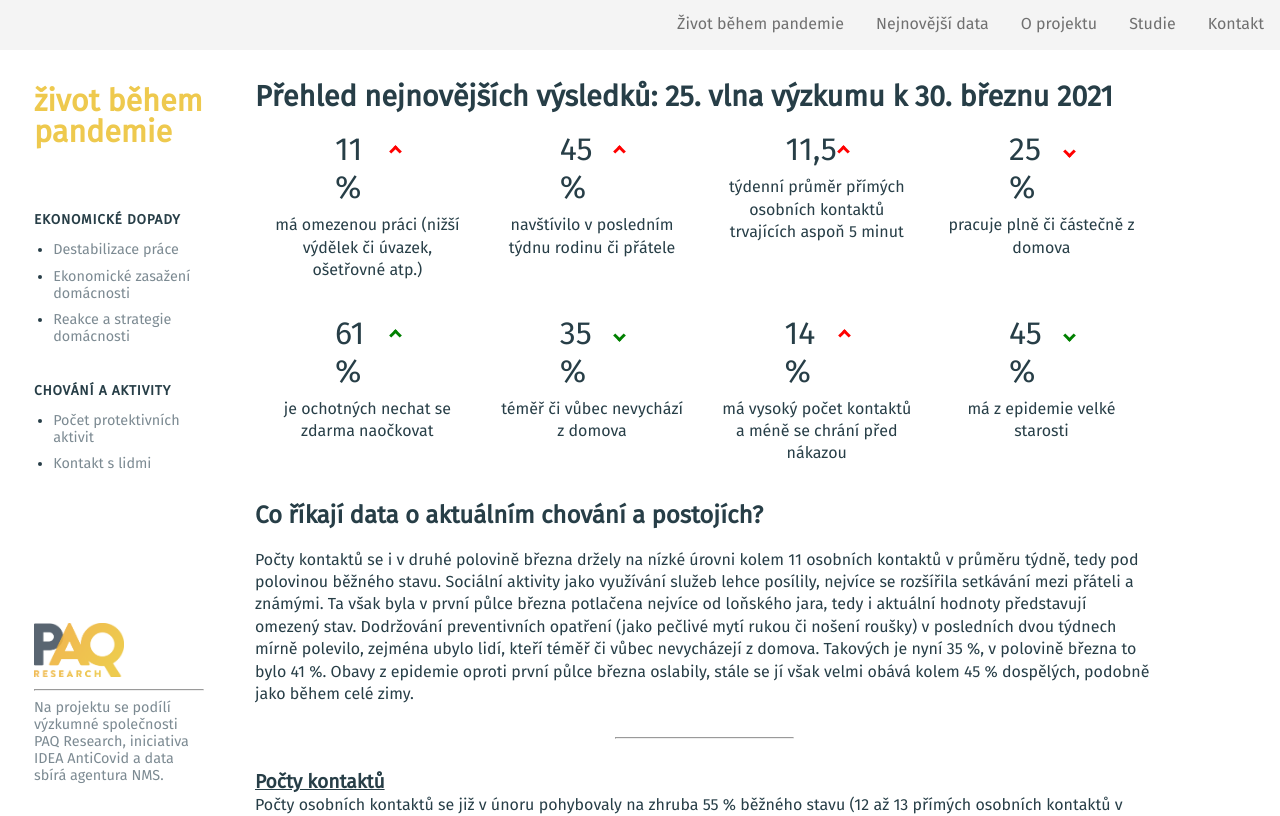
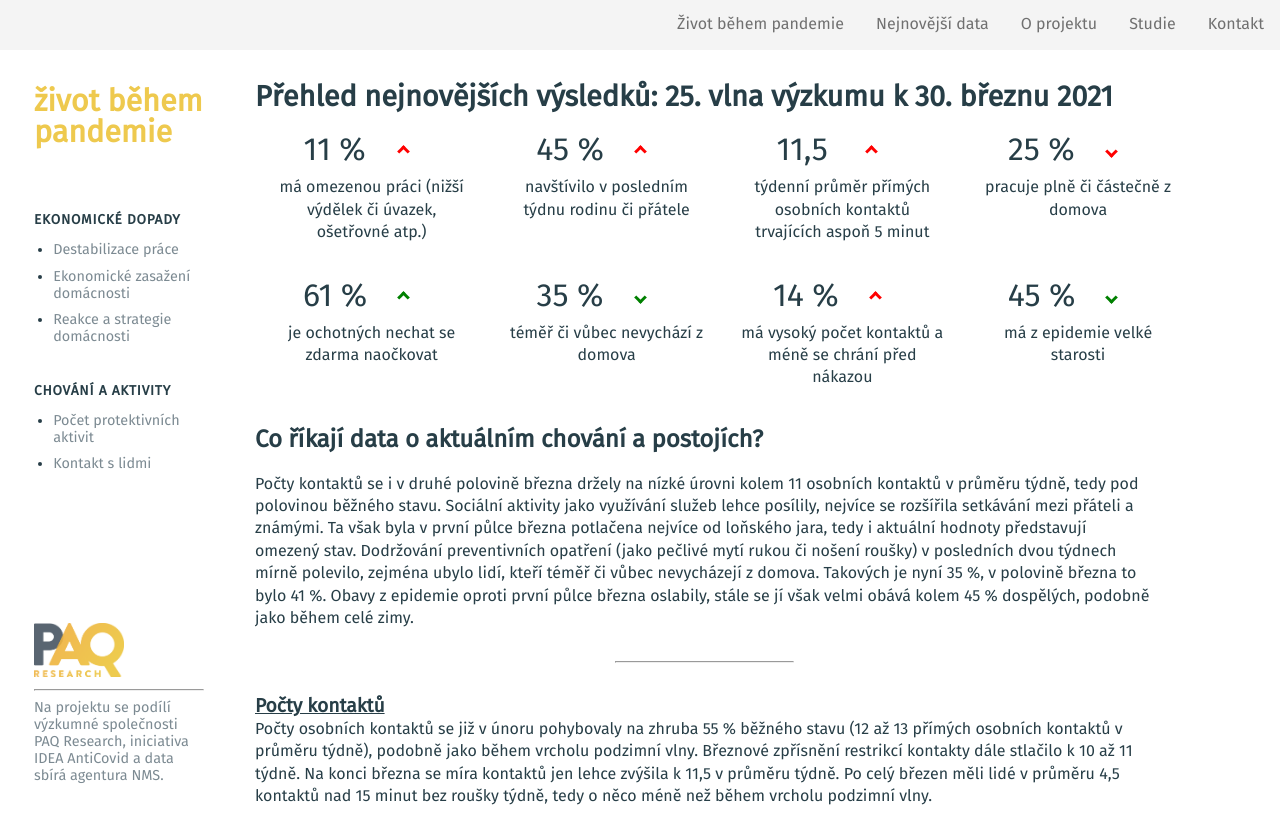
Before and after one commit to mveith/paq-research, a Next.js app: page /nejnovejsi-data in a window 1280 px wide. Shown: the top 816 px of the page. Built offline with nearby package versions, Linux system fonts and the light colour scheme.

Commit message:
Visual improvements

```diff
--- a/pages/nejnovejsi-data.js
+++ b/pages/nejnovejsi-data.js
@@ -39,8 +39,8 @@ function SummaryTile({ value, text, color, arrow, url }) {
             <a>
                 <div className="summary">
                     <div className="summary-number">
-                        <span>{value}</span>
-                        <span><Arrow direction={arrow} color={color} /></span>
+                        <span dangerouslySetInnerHTML={{ __html: value }}></span>
+                        <span style={{margin: "0 1em"}}><Arrow direction={arrow} color={color} /></span>
                     </div>
                     <p style={{ textAlign: "center" }} dangerouslySetInnerHTML={{ __html: text }}></p>
                 </div>
@@ -51,14 +51,14 @@ function SummaryTile({ value, text, color, arrow, url }) {
 
 export default function Summary({ menu }) {
     const d = [
-        { value: "11 %", text: "má omezenou práci (nižší výdělek či úvazek, ošetřovné atp.)", color: "red", arrow: "up", url: "/destabilizace-prace" },
-        { value: "45 %", text: "navštívilo v posledním týdnu rodinu či přátele", color: "red", arrow: "up", url: "/socialni-aktivity" },
+        { value: "11&nbsp;%", text: "má omezenou práci (nižší výdělek či úvazek, ošetřovné atp.)", color: "red", arrow: "up", url: "/destabilizace-prace" },
+        { value: "45&nbsp;%", text: "navštívilo v posledním týdnu rodinu či přátele", color: "red", arrow: "up", url: "/socialni-aktivity" },
         { value: "11,5", text: "týdenní průměr přímých osobních kontaktů trvajících aspoň 5 minut", color: "red", arrow: "up", url: "/kontakty" },
-        { value: "25 %", text: "pracuje plně či částečně z domova", color: "red", arrow: "down", url: "/home-office" },
-        { value: "61 %", text: "je ochotných nechat se zdarma naočkovat", color: "green", arrow: "up", url: "/ockovani" },
-        { value: "35 %", text: "téměř či vůbec nevychází z domova", color: "green", arrow: "down", url: "/jednotlive-protektivni" },
-        { value: "14 %", text: "má vysoký počet kontaktů a méně se chrání před nákazou", color: "red", arrow: "up", url: "/kontakty-protektivni" },
-        { value: "45 %", text: "má z epidemie velké starosti", color: "green", arrow: "down", url: "/obavy-epidemie" }
+        { value: "25&nbsp;%", text: "pracuje plně či částečně z domova", color: "red", arrow: "down", url: "/home-office" },
+        { value: "61&nbsp;%", text: "je ochotných nechat se zdarma naočkovat", color: "green", arrow: "up", url: "/ockovani" },
+        { value: "35&nbsp;%", text: "téměř či vůbec nevychází z domova", color: "green", arrow: "down", url: "/jednotlive-protektivni" },
+        { value: "14&nbsp;%", text: "má vysoký počet kontaktů a méně se chrání před nákazou", color: "red", arrow: "up", url: "/kontakty-protektivni" },
+        { value: "45&nbsp;%", text: "má z epidemie velké starosti", color: "green", arrow: "down", url: "/obavy-epidemie" }
     ];
     return (
         <Layout title="Přehled nejnovějších výsledků: 25. vlna výzkumu k 30. březnu 2021" menuItemsData={menu}>
--- a/styles/globals.css
+++ b/styles/globals.css
@@ -303,10 +303,6 @@ ul {
         display: grid;
         grid-template-columns: repeat(3, 1fr);
     }
-    .diff-grid {
-        display: grid;
-        grid-template-columns: repeat(4, 1fr);
-    }
     .axis.y.left {
         display: none;
     }
@@ -354,12 +350,6 @@ ul {
     .filters label {
         margin: 0 20px;
     }
-    .summary {
-        display: block;
-    }
-    .summary-number {
-        margin: 0 2em;
-    }
 }
 
 @media only screen and (min-width: 1200px) {
@@ -376,6 +366,16 @@ ul {
     .legend {
         width: 300px;
         margin: 1rem .5rem;
+    }
+    .diff-grid {
+        display: grid;
+        grid-template-columns: repeat(4, 1fr);
+    }
+    .summary {
+        display: block;
+    }
+    .summary-number {
+        margin: 0 1em;
     }
 }
 
```
